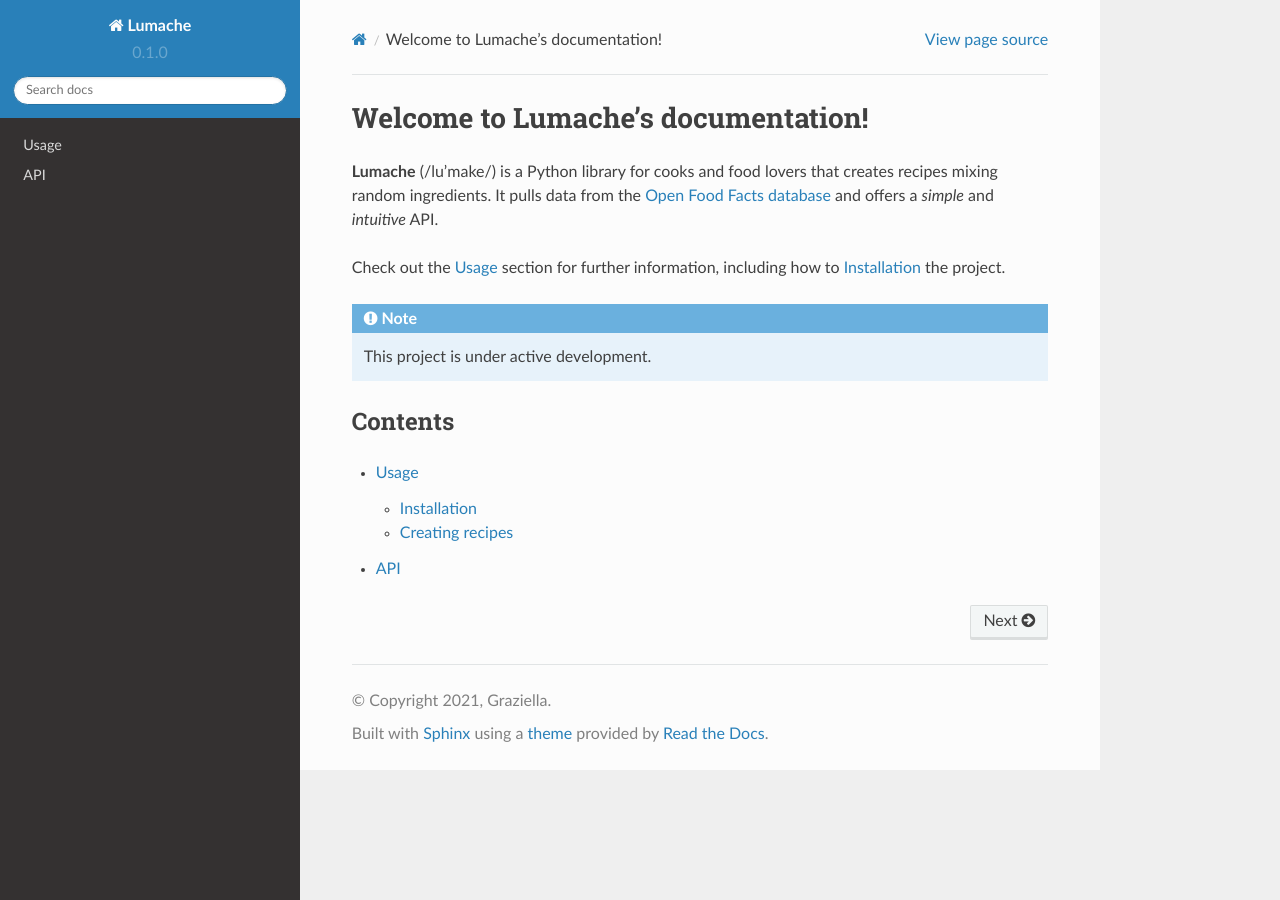
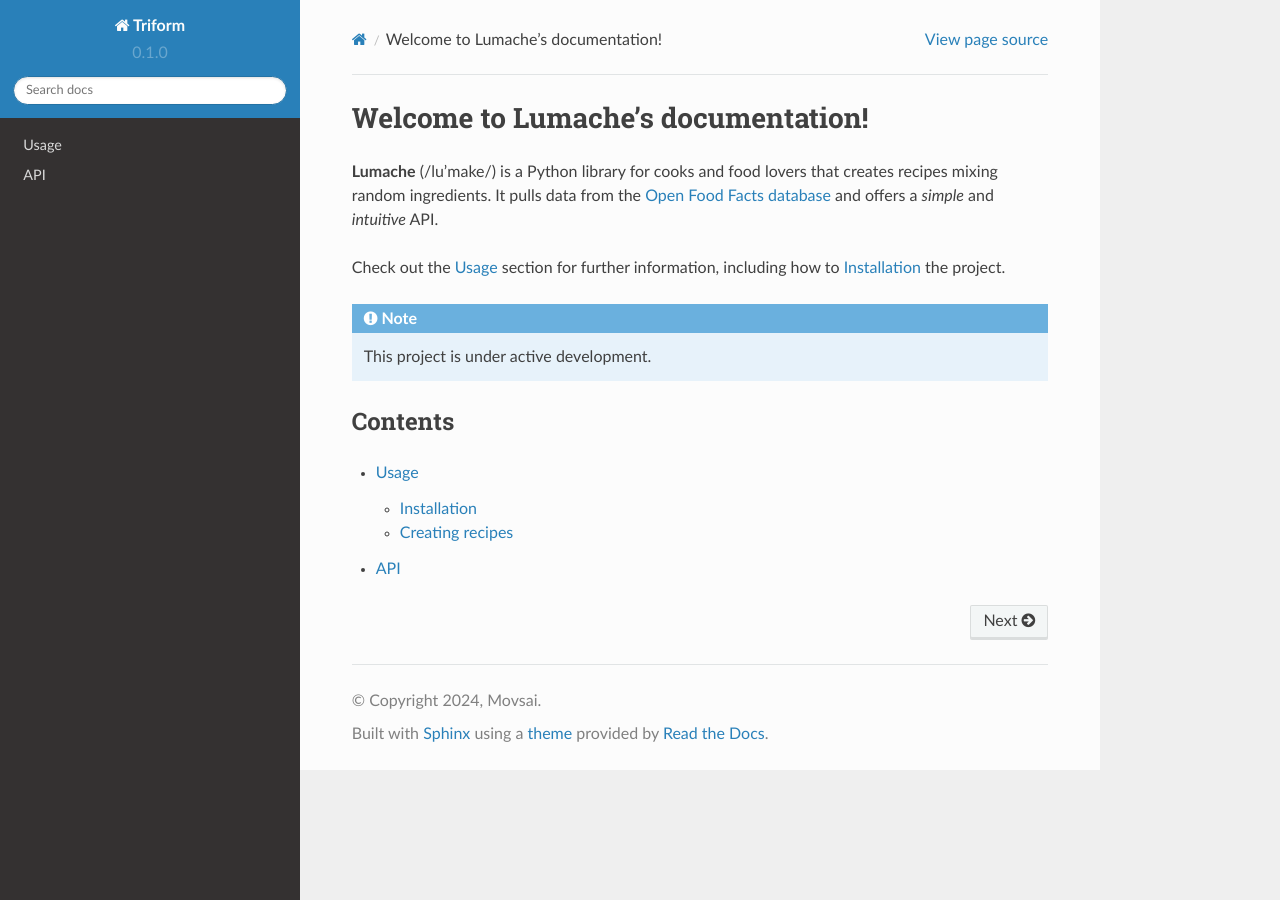
Before and after one commit to movsai/triform_docs, a Sphinx documentation site: the page built from docs/source/index.rst, in a window 1280 px wide. Built offline with Sphinx 7.4.7 and the Read the Docs theme 2.0.0, drawn with Linux system fonts in a browser that asks for light colours; some of the changed lines change nothing that is shown.

Commit message:
Update conf

```diff
--- a/docs/requirements.txt
+++ b/docs/requirements.txt
@@ -1,2 +1,3 @@
 sphinx==7.1.2
 sphinx-rtd-theme==1.3.0rc1
+myst-parser
--- a/docs/source/conf.py
+++ b/docs/source/conf.py
@@ -2,34 +2,50 @@
 
 # -- Project information
 
-project = 'Lumache'
-copyright = '2021, Graziella'
-author = 'Graziella'
+project = 'Triform'
+copyright = '2024, Movsai'
+author = 'Iggy@Movsai'
 
 release = '0.1'
 version = '0.1.0'
 
 # -- General configuration
 
+# Add any Sphinx extension module names here, as strings.
 extensions = [
     'sphinx.ext.duration',
     'sphinx.ext.doctest',
     'sphinx.ext.autodoc',
     'sphinx.ext.autosummary',
     'sphinx.ext.intersphinx',
+    'myst_parser',  # Markdown support
 ]
 
+# Add any paths that contain templates here, relative to this directory.
+templates_path = ['_templates']
+
+# List of patterns, relative to source directory, that match files and
+# directories to ignore when looking for source files.
+# This pattern also affects html_static_path and html_extra_path.
+exclude_patterns = []
+
+# -- Options for HTML output
+
+# The theme to use for HTML and HTML Help pages.
+html_theme = 'sphinx_rtd_theme'
+
+# -- Options for EPUB output
+epub_show_urls = 'footnote'
+
+# Source file parsers
+source_suffix = {
+    '.rst': 'restructuredtext',
+    '.md': 'markdown',
+}
+
+# Intersphinx mapping
 intersphinx_mapping = {
     'python': ('https://docs.python.org/3/', None),
     'sphinx': ('https://www.sphinx-doc.org/en/master/', None),
 }
 intersphinx_disabled_domains = ['std']
-
-templates_path = ['_templates']
-
-# -- Options for HTML output
-
-html_theme = 'sphinx_rtd_theme'
-
-# -- Options for EPUB output
-epub_show_urls = 'footnote'
```
Also changed, not shown: docs/source/account_management.md (renamed from account_management.md), docs/source/api_integration.md (renamed from api_integration.md), docs/source/billing_and_subscription.md (renamed from billing_and_subscription.md), docs/source/contact_and_feedback.md (renamed from contact_and_feedback.md), docs/source/environment_variables.md (renamed from environment_variables.md), docs/source/flows.md (renamed from flows.md), docs/source/getting_started.md (renamed from getting_started.md), docs/source/modules.md (renamed from modules.md), docs/source/platform_updates_and_news.md (renamed from platform_updates_and_news.md), docs/source/support_and_resources.md (renamed from support_and_resources.md), docs/source/team_collaboration.md (renamed from team_collaboration.md), docs/source/troubleshooting_and_faqs.md (renamed from troubleshooting_and_faqs.md).
